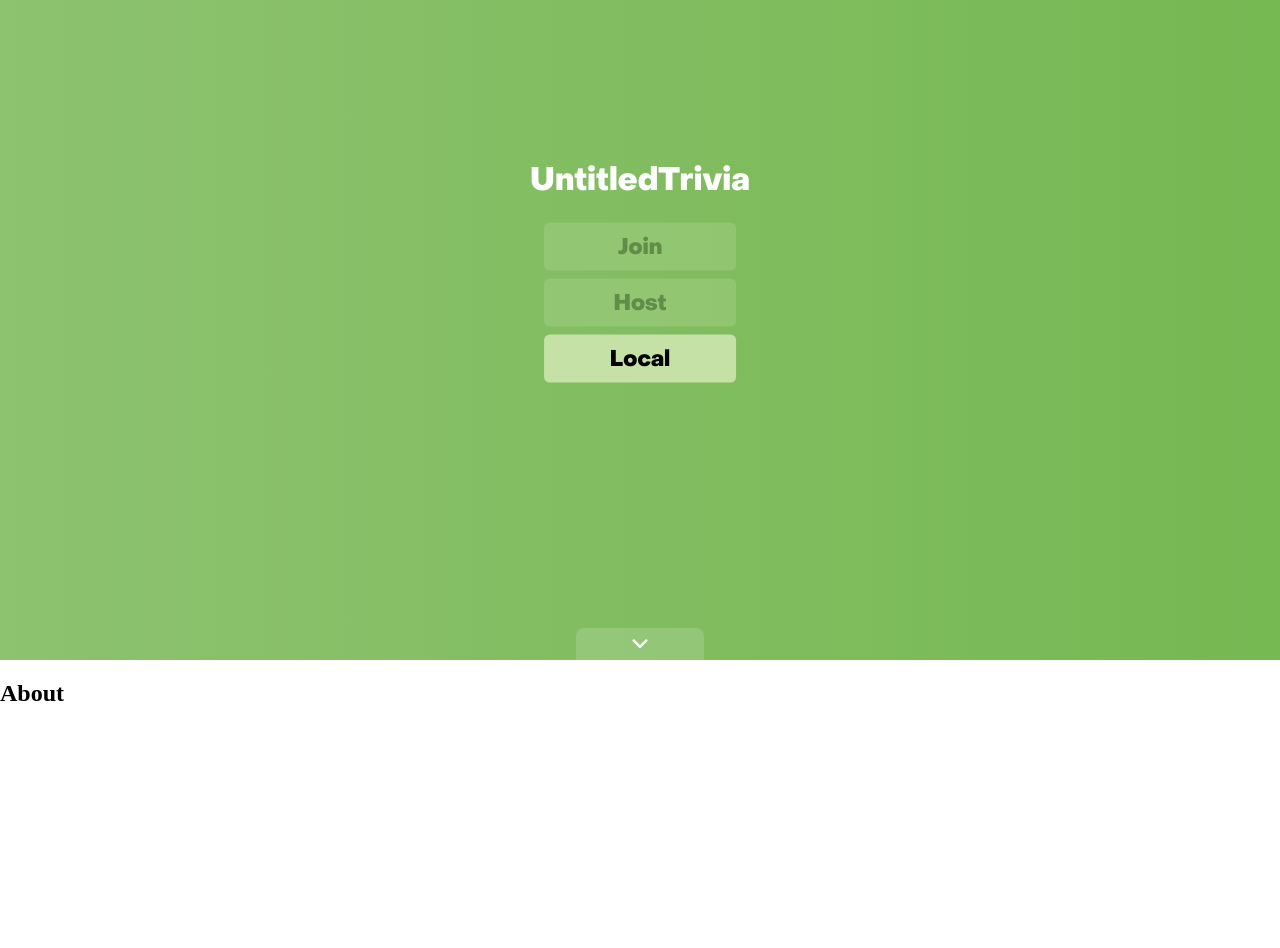
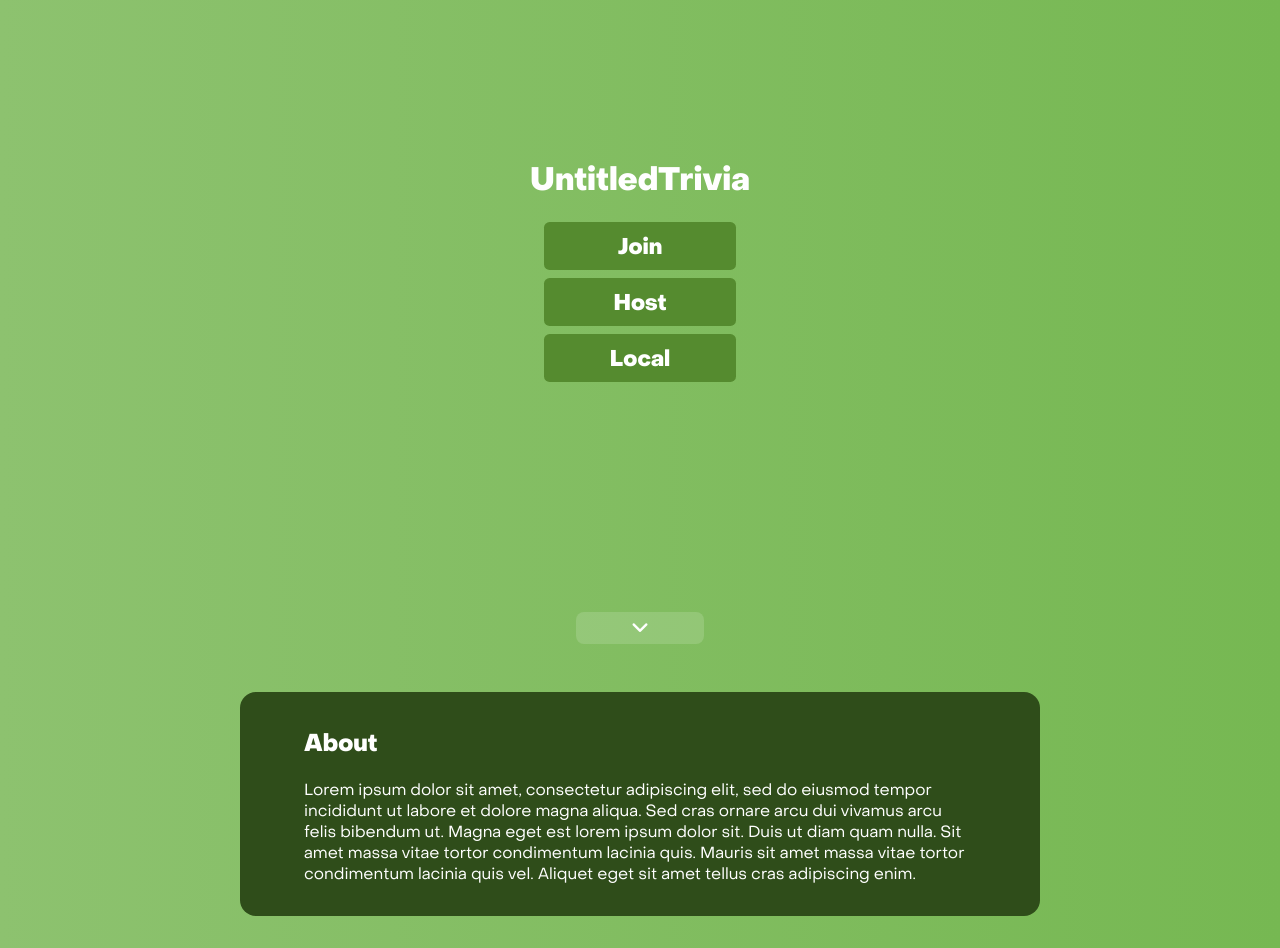
Before and after one commit to waymondrang/treevia, a React (Create React App) app: page / in a window 1280 px wide. Shown: the part 140-1088 px from the top of the page. Before the commit the page ends 867 px from the top, so only its background shows below. Built offline with nearby package versions, Linux system fonts and the light colour scheme.

Commit message:
created router, updated styles

```diff
--- a/package.json
+++ b/package.json
@@ -8,6 +8,7 @@
     "@testing-library/user-event": "^13.5.0",
     "react": "^18.2.0",
     "react-dom": "^18.2.0",
+    "react-router-dom": "^6.8.1",
     "react-scripts": "5.0.1",
     "web-vitals": "^2.1.4"
   },
--- a/public/index.html
+++ b/public/index.html
@@ -5,7 +5,7 @@
   <meta charset="utf-8" />
   <link rel="icon" href="%PUBLIC_URL%/favicon.ico" />
   <meta name="viewport" content="width=device-width, initial-scale=1" />
-  <meta name="theme-color" content="#000000" />
+  <meta name="theme-color" content="#76b852" />
   <meta name="description" content="SYN 100 Group 4 Project" />
   <link rel="apple-touch-icon" href="%PUBLIC_URL%/logo192.png" />
   <link rel="stylesheet"
--- a/src/App.css
+++ b/src/App.css
@@ -1,23 +1,18 @@
-.splash-container {
-  width: 100%;
+#main-menu {
   height: 100vh;
   background: #76b852;
-  /* fallback for old browsers */
   background: -webkit-linear-gradient(to right, #8DC26F, #76b852);
-  /* Chrome 10-25, Safari 5.1-6 */
   background: linear-gradient(to right, #8DC26F, #76b852);
-  /* W3C, IE 10+/ Edge, Firefox 16+, Chrome 26+, Opera 12+, Safari 7+ */
-
 }
 
 .expand-container {
   position: absolute;
-  bottom: 0;
+  bottom: 1rem;
   left: 50%;
   transform: translateX(-50%);
   width: 8rem;
   background-color: #ffffff25;
-  border-radius: 0.5rem 0.5rem 0 0;
+  border-radius: 0.5rem;
   display: flex;
   justify-content: center;
 }
@@ -27,20 +22,14 @@
   font-size: 2rem;
 }
 
-.splash {
+.centered {
   display: flex;
   align-items: center;
   justify-content: center;
   flex-direction: column;
-  width: fit-content;
-  position: absolute;
-  top: 50%;
-  left: 50%;
-  transform: translate(-50%, -50%);
 }
 
-.splash h1 {
-  font-family: "Object Sans";
+.main-page-section h1 {
   color: #fff;
 }
 
@@ -51,32 +40,85 @@
   margin: -0.25rem;
 }
 
-.game-button {
+.button-link {
+  margin: 0.25rem;
+}
+
+button {
+  font-family: "Object Sans";
   height: 3rem;
   width: 12rem;
   border: none;
   border-radius: 0.25em;
-  background-color: #c5e1a5;
-  margin: 0.25rem;
-  font-family: "Object Sans";
-  box-shadow: inset 0 0 0 0 #558b2f;
   transition: all 0.25s cubic-bezier(0, 0, .01, 1);
   color: #000;
   font-weight: bold;
   font-size: 1.4rem;
 }
 
-.game-button:disabled {
+button:disabled {
   opacity: 0.25;
   cursor: not-allowed;
 }
 
-.game-button:not(:disabled) {
+button:not(:disabled) {
   cursor: pointer;
 }
 
-.game-button:not(:disabled):hover {
-  box-shadow: inset 13.5rem 0 0 0 #558b2f;
+#main-menu button {
+  background: #558b2f;
   color: #fff;
-  background-color: #558b2f;
 }
+
+#main-menu button:not(:disabled):hover {
+  box-shadow: inset 13.5rem 0 0 0 #2F4D1A;
+  color: #fff;
+  background-color: #2F4D1A;
+}
+
+#about-section {
+  background: #76b852;
+  background: -webkit-linear-gradient(to right, #8DC26F, #76b852);
+  background: linear-gradient(to right, #8DC26F, #76b852);
+  padding: 2rem 0;
+}
+
+#about-section-contents {
+  background-color: #2F4D1A;
+  padding: 1rem 4rem;
+  border-radius: 1rem;
+  width: 93.3333333%;
+  max-width: 800px;
+  box-sizing: border-box;
+  margin: 0 auto;
+}
+
+#error-section {
+  background: #0F2027;
+  background: -webkit-linear-gradient(to right, #2C5364, #203A43, #0F2027);
+  background: linear-gradient(to right, #2C5364, #203A43, #0F2027);
+  height: 100vh;
+}
+
+#error-section h1 {
+  margin: 0;
+}
+
+#error-content {
+  padding: 1rem 4rem;
+  border-radius: 1rem;
+  max-width: 800px;
+  box-sizing: border-box;
+  margin: 0 auto;
+}
+
+#error-section button {
+  background-color: #2C5F73;
+  color: #fff;
+}
+
+#error-section button:not(:disabled):hover {
+  box-shadow: inset 13.5rem 0 0 0 #132A33;
+  color: #fff;
+  background-color: #132A33;
+}
--- a/src/App.js
+++ b/src/App.js
@@ -1,22 +1,29 @@
+import { Link } from "react-router-dom";
 import "./App.css";
 
 function App() {
   return (
     <div className="App">
       <body>
-        <div className="splash-container">
-          <div className="splash">
+        <div className="centered" id="main-menu">
+          <div className="centered">
             <h1>UntitledTrivia</h1>
             <div className="button-collection">
-              <button className="game-button" disabled>
+              <Link to={`/join`} className="button-link">
+                <button>
                   <span>Join</span>
                 </button>
-              <button className="game-button" disabled>
+              </Link>
+              <Link to={`/host`} className="button-link">
+                <button>
                   <span>Host</span>
                 </button>
-              <button className="game-button">
+              </Link>
+              <Link to={`/local`} className="button-link">
+                <button>
                   <span>Local</span>
                 </button>
+              </Link>
             </div>
           </div>
           <div className="expand-container">
@@ -25,8 +32,19 @@ function App() {
             </span>
           </div>
         </div>
-        <div>
+        <div className="centered" id="about-section">
+          <div id="about-section-contents">
             <h2>About</h2>
+            <p>
+              Lorem ipsum dolor sit amet, consectetur adipiscing elit, sed do
+              eiusmod tempor incididunt ut labore et dolore magna aliqua. Sed
+              cras ornare arcu dui vivamus arcu felis bibendum ut. Magna eget
+              est lorem ipsum dolor sit. Duis ut diam quam nulla. Sit amet massa
+              vitae tortor condimentum lacinia quis. Mauris sit amet massa vitae
+              tortor condimentum lacinia quis vel. Aliquet eget sit amet tellus
+              cras adipiscing enim.
+            </p>
+          </div>
         </div>
       </body>
     </div>
--- /dev/null
+++ b/src/ErrorPage.js
@@ -0,0 +1,21 @@
+import { Link, useRouteError } from "react-router-dom";
+
+export default function ErrorPage() {
+  const error = useRouteError();
+
+  return (
+    <div id="error-section" className="centered">
+      <div id="error-content" className="centered">
+        <h1>Oops!</h1>
+        <p>{error.statusText || error.message}</p>
+        <div className="button-collection">
+          <Link to={`/`} className="button-link">
+            <button>
+              <span>Home</span>
+            </button>
+          </Link>
+        </div>
+      </div>
+    </div>
+  );
+}
--- a/src/index.css
+++ b/src/index.css
@@ -38,3 +38,9 @@ body {
   -webkit-font-smoothing: antialiased;
   -moz-osx-font-smoothing: grayscale;
 }
+
+html {
+  font-family: "Object Sans";
+  color: #ffffff;
+  background: #76b852;
+}
--- a/src/index.js
+++ b/src/index.js
@@ -1,13 +1,31 @@
-import React from 'react';
-import ReactDOM from 'react-dom/client';
-import './index.css';
-import App from './App';
-import reportWebVitals from './reportWebVitals';
+import React from "react";
+import ReactDOM from "react-dom/client";
+import "./index.css";
+import { createBrowserRouter, RouterProvider } from "react-router-dom";
+import App from "./App";
+import reportWebVitals from "./reportWebVitals";
+import ErrorPage from "./ErrorPage";
 
-const root = ReactDOM.createRoot(document.getElementById('root'));
+const root = ReactDOM.createRoot(document.getElementById("root"));
 root.render(
   <React.StrictMode>
-    <App />
+    <RouterProvider
+      router={createBrowserRouter([
+        { path: "/", element: <App />, errorElement: <ErrorPage /> },
+        {
+          path: "/join",
+          element: <div>this is the join page</div>,
+        },
+        {
+          path: "/host",
+          element: <div>this is the host page</div>,
+        },
+        {
+          path: "/local",
+          element: <div>this is the local page</div>,
+        },
+      ])}
+    />
   </React.StrictMode>
 );
 
```
Also changed, not shown: 1 other file (tests, documents, lock files or other folders). Lines whose indentation alone changed are shown as unchanged.
